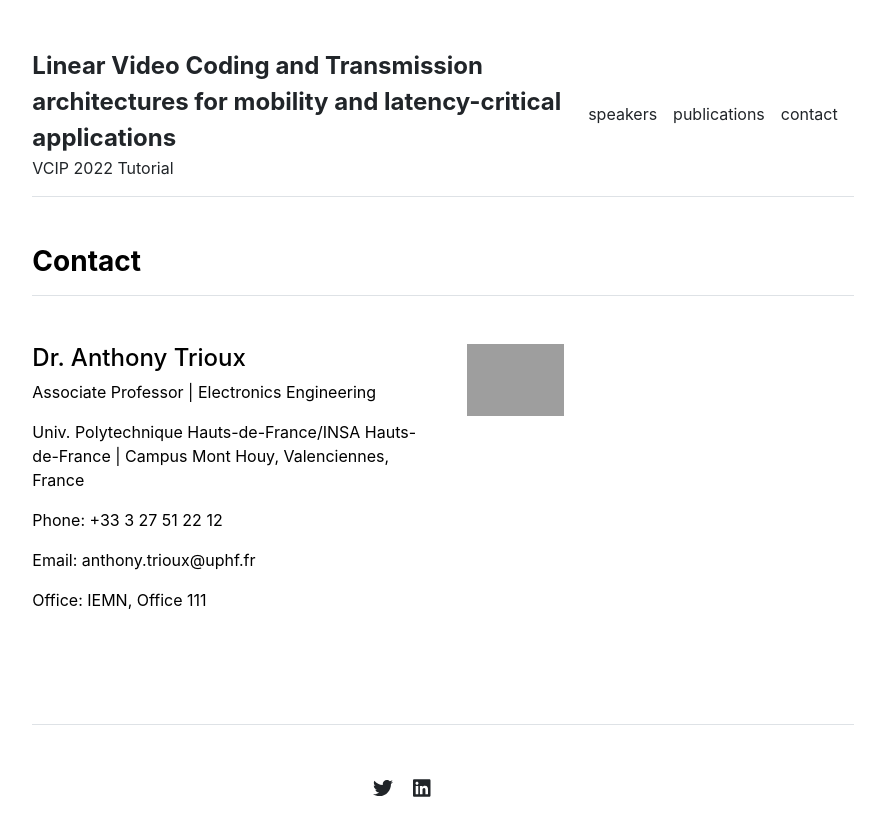
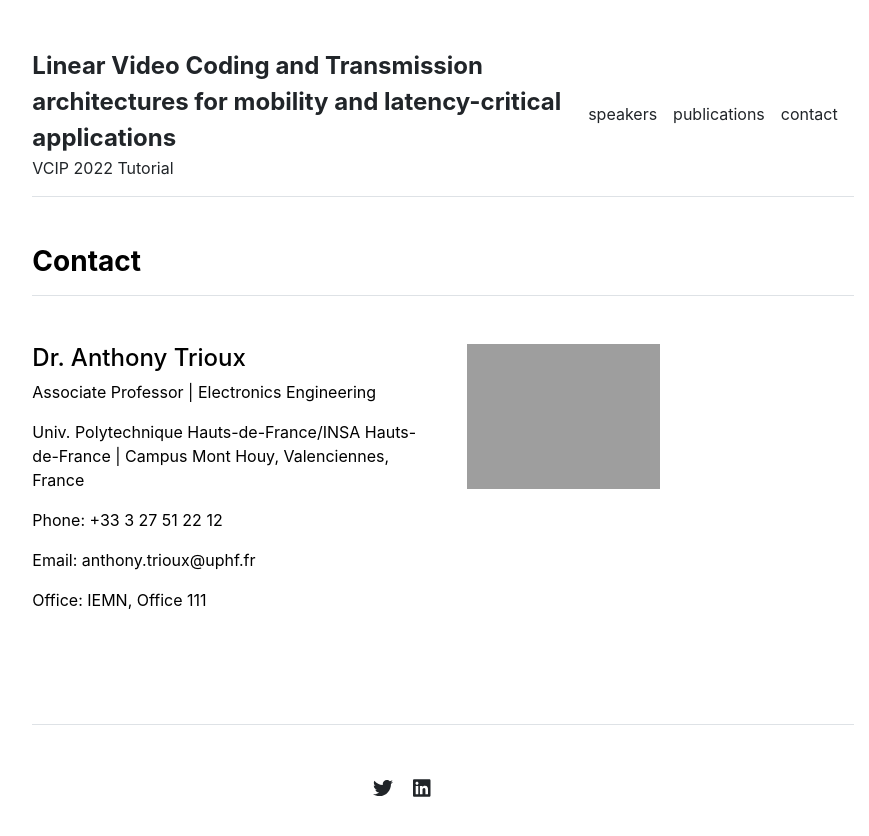
Before and after one commit to XiaYi59/LVCT, a Jekyll site: the page built from contact.md, in a window 1280 px wide. Shown: the top 836 px of the page, without its empty margins (197-1066 px from the left). Built offline with Jekyll 4.4.1, drawn with Linux system fonts in a browser that asks for light colours.

Commit message:
Update contact.html

```diff
--- a/_includes/contact.html
+++ b/_includes/contact.html
@@ -12,7 +12,7 @@
         <p>Office: {{ contact.office }}</p>
       </div>
       <div class="col-md-6">
-        <img src="{{ site.github.url }}/{{ contact.image }}" alt="Contact" width="25%">
+        <img src="{{ site.github.url }}/{{ contact.image }}" alt="Contact" width="50%">
       </div>
     </div>
     {% endfor %}
```
